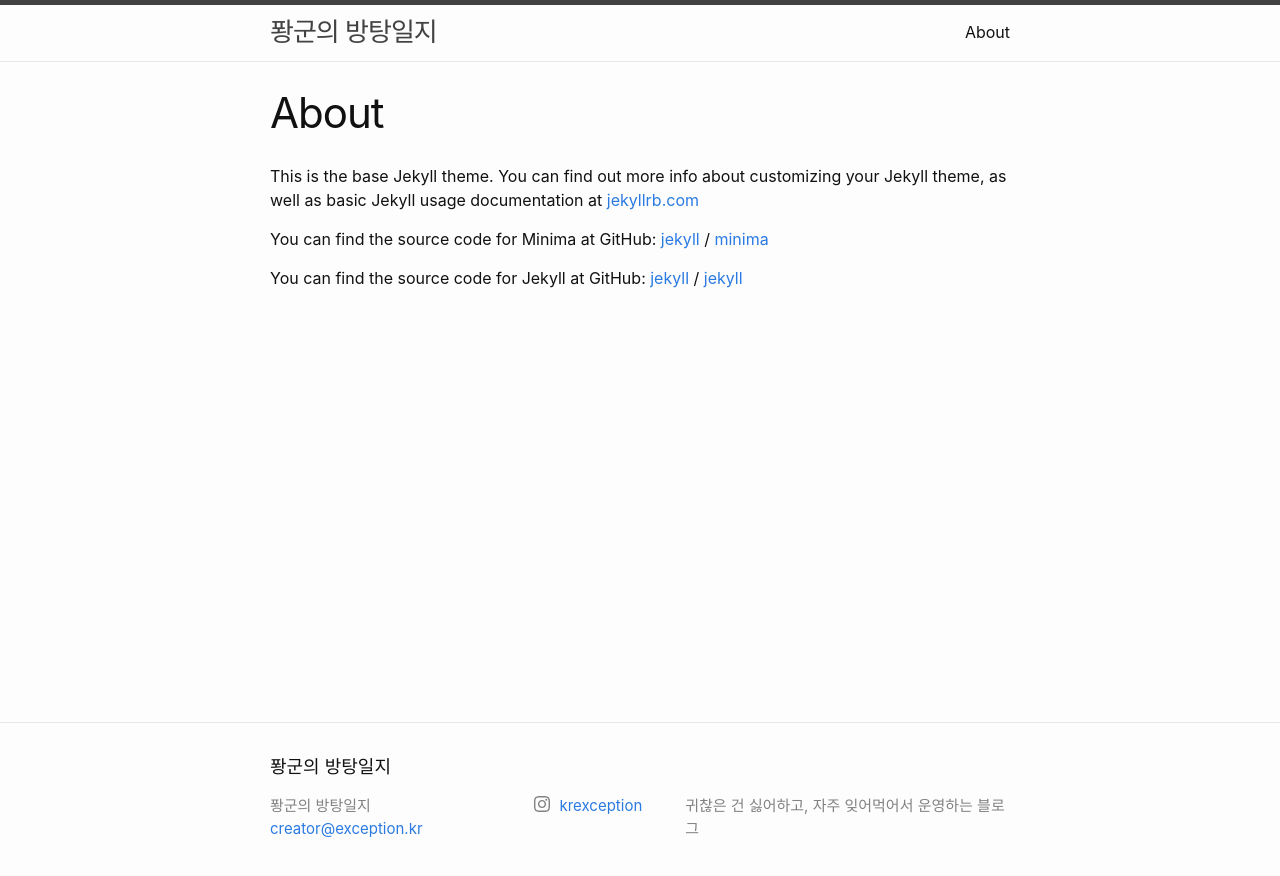
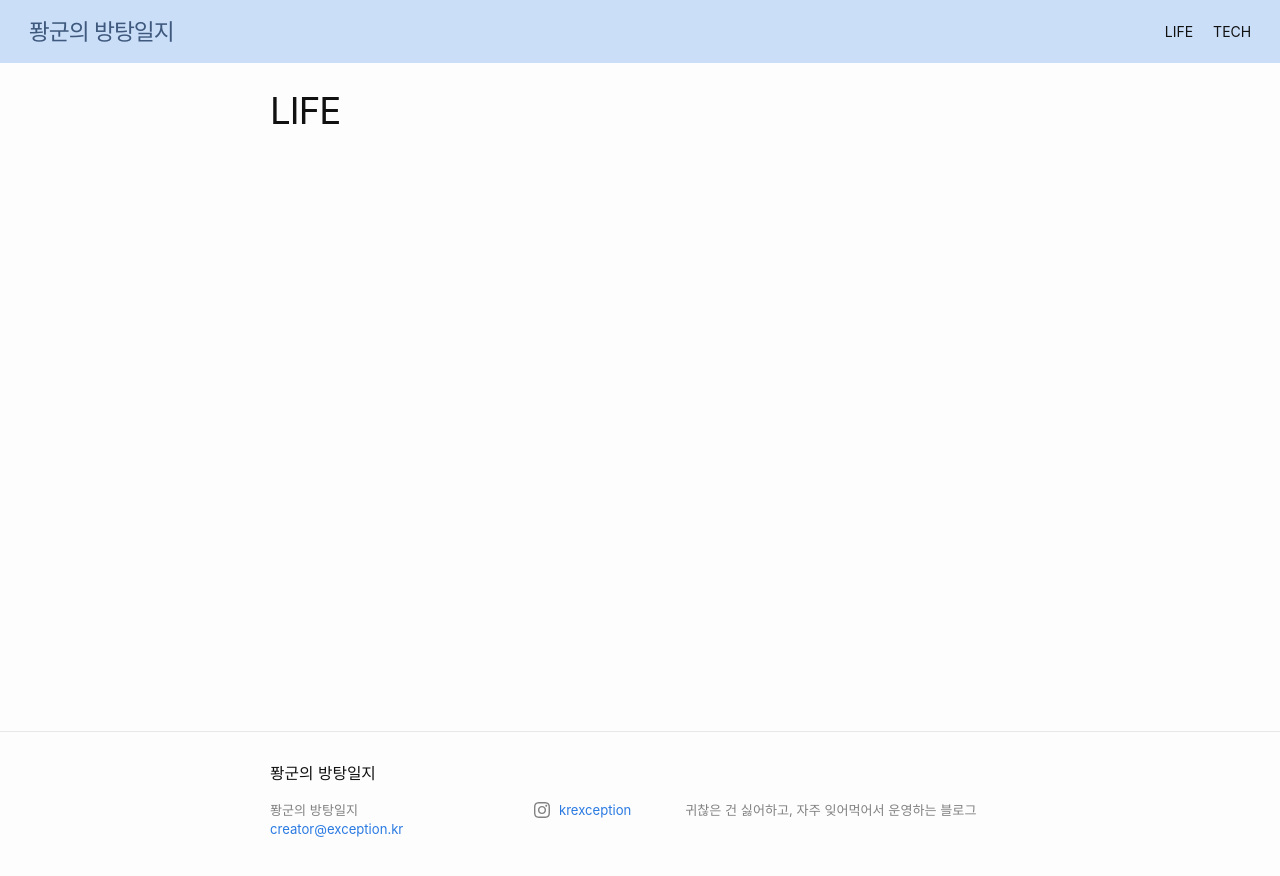
Before and after one commit to exception-kr/exception-kr.github.io, a Jekyll site: the page built from navigations/life.md, in a window 1280 px wide. Shown: the top 876 px of the page. Built offline with Jekyll 4.4.1, drawn with Linux system fonts in a browser that asks for light colours.

Commit message:
push push baby

```diff
--- a/Gemfile
+++ b/Gemfile
@@ -17,6 +17,7 @@ gem "minima", "~> 2.5"
 group :jekyll_plugins do
   gem "jekyll-feed"
   gem "jekyll-sitemap"
+  gem "jekyll-seo-tag"
 end
 
 # Windows and JRuby does not include zoneinfo files, so bundle the tzinfo-data gem
--- a/_config.yml
+++ b/_config.yml
@@ -26,11 +26,14 @@ baseurl: "" # the subpath of your site, e.g. /blog
 url: "https://blog.exception.kr" # the base hostname & protocol for your site, e.g. http://example.com
 instagram_username: krexception
 
+lang: ko_KR
+
 # Build settings
 theme: minima
 plugins:
   - jekyll-feed
   - jekyll-sitemap
+  - jekyll-seo-tag
 
 # Exclude from processing.
 # The following items will not be processed, by default.
--- a/_includes/head.html
+++ b/_includes/head.html
@@ -2,9 +2,12 @@
   <meta charset="utf-8">
   <meta http-equiv="X-UA-Compatible" content="IE=edge">
   <meta name="viewport" content="width=device-width, initial-scale=1">
-  {%- seo -%}
+  <title>{{site.title}}</title>
+  {%- seo title=false -%}
   <link rel="stylesheet" href="{{ "/assets/main.css" | relative_url }}">
+
   {%- feed_meta -%}
+
   {%- if jekyll.environment == 'production' and site.google_analytics -%}
     {%- include google-analytics.html -%}
   {%- endif -%}
--- a/_includes/header.html
+++ b/_includes/header.html
@@ -1,6 +1,5 @@
-<header class="site-header" role="banner">
+<header class="site-header {{ page.title | downcase }}" role="banner">
 
-  <div class="wrapper">
   {%- assign default_paths = site.pages | map: "path" -%}
   {%- assign page_paths = site.header_pages | default: default_paths -%}
   <a class="site-title" rel="author" href="{{ "/" | relative_url }}">{{ site.title | escape }}</a>
@@ -26,5 +25,5 @@
       </div>
     </nav>
   {%- endif -%}
-  </div>
+
 </header>
--- /dev/null
+++ b/_sass/app.scss
@@ -0,0 +1,50 @@
+@charset "utf-8";
+
+$app-default-visual-background-color: #d0d0ce;
+$app-default-header-text-color: #2d2d29;
+
+$tech-default-header-background-color: #131a2d;
+$tech-default-header-text-color: #d7d9dc;
+
+$life-default-header-background-color: #a7c9f594;
+$life-default-header-text-color: #3e597d;
+
+.site-header {
+  border: none;
+  background: $app-default-visual-background-color;
+  padding : .5rem 1.8rem;
+  display : flex;
+  justify-content: space-between;
+  align-items: center;
+  min-height: 0;
+
+  &.tech {
+    background: $tech-default-header-background-color;
+
+    .site-title {
+      color: $tech-default-header-text-color;
+      visibility: visible;
+    }
+  }
+
+  &.life {
+    background: $life-default-header-background-color;
+
+    .site-title {
+      color: $life-default-header-text-color;
+      visibility: visible;
+    }
+  }
+
+  .site-title {
+    visibility: hidden;
+  }
+}
+
+.site-title {
+  float: initial;
+}
+
+.site-nav {
+  float: initial;
+}
--- a/_sass/minima.scss
+++ b/_sass/minima.scss
@@ -3,8 +3,8 @@
 // Define defaults for each variable.
 
 $base-font-family: -apple-system, BlinkMacSystemFont, "Segoe UI", Roboto, Helvetica, Arial, sans-serif, "Apple Color Emoji", "Segoe UI Emoji", "Segoe UI Symbol" !default;
-$base-font-size:   16px !default;
-$base-font-weight: 400 !default;
+$base-font-size:   14px !default;
+$base-font-weight: normal !default;
 $small-font-size:  $base-font-size * 0.875 !default;
 $base-line-height: 1.5 !default;
 
@@ -17,6 +17,9 @@ $brand-color:      #2a7ae2 !default;
 $grey-color:       #828282 !default;
 $grey-color-light: lighten($grey-color, 40%) !default;
 $grey-color-dark:  darken($grey-color, 25%) !default;
+
+$welcome-background-color: #efebdf !default;
+$welcome-text-color: #202329 !default;
 
 $table-text-align: left !default;
 
@@ -33,6 +36,7 @@ $on-laptop:        800px !default;
 //     padding-left: $spacing-unit / 2;
 //   }
 // }
+
 @mixin media-query($device) {
   @media screen and (max-width: $device) {
     @content;
--- a/assets/main.scss
+++ b/assets/main.scss
@@ -3,3 +3,4 @@
 ---
 
 @import "minima";
+@import "app";
--- a/about.md
+++ b/navigations/life.md
@@ -1,10 +1,10 @@
 ---
+permalink: /life
 layout: page
-title: About
-permalink: /about/
+title: LIFE
 ---
 
-This is the base Jekyll theme. You can find out more info about customizing your Jekyll theme, as well as basic Jekyll usage documentation at [jekyllrb.com](https://jekyllrb.com/)
+<!-- This is the base Jekyll theme. You can find out more info about customizing your Jekyll theme, as well as basic Jekyll usage documentation at [jekyllrb.com](https://jekyllrb.com/)
 
 You can find the source code for Minima at GitHub:
 [jekyll][jekyll-organization] /
@@ -15,4 +15,4 @@ You can find the source code for Jekyll at GitHub:
 [jekyll](https://github.com/jekyll/jekyll)
 
 
-[jekyll-organization]: https://github.com/jekyll
+[jekyll-organization]: https://github.com/jekyll -->
```
Also changed, not shown: navigations/tech.md (added, +7 -0 lines), Gemfile.lock, 4 other files. Lines whose indentation alone changed are shown as unchanged.
